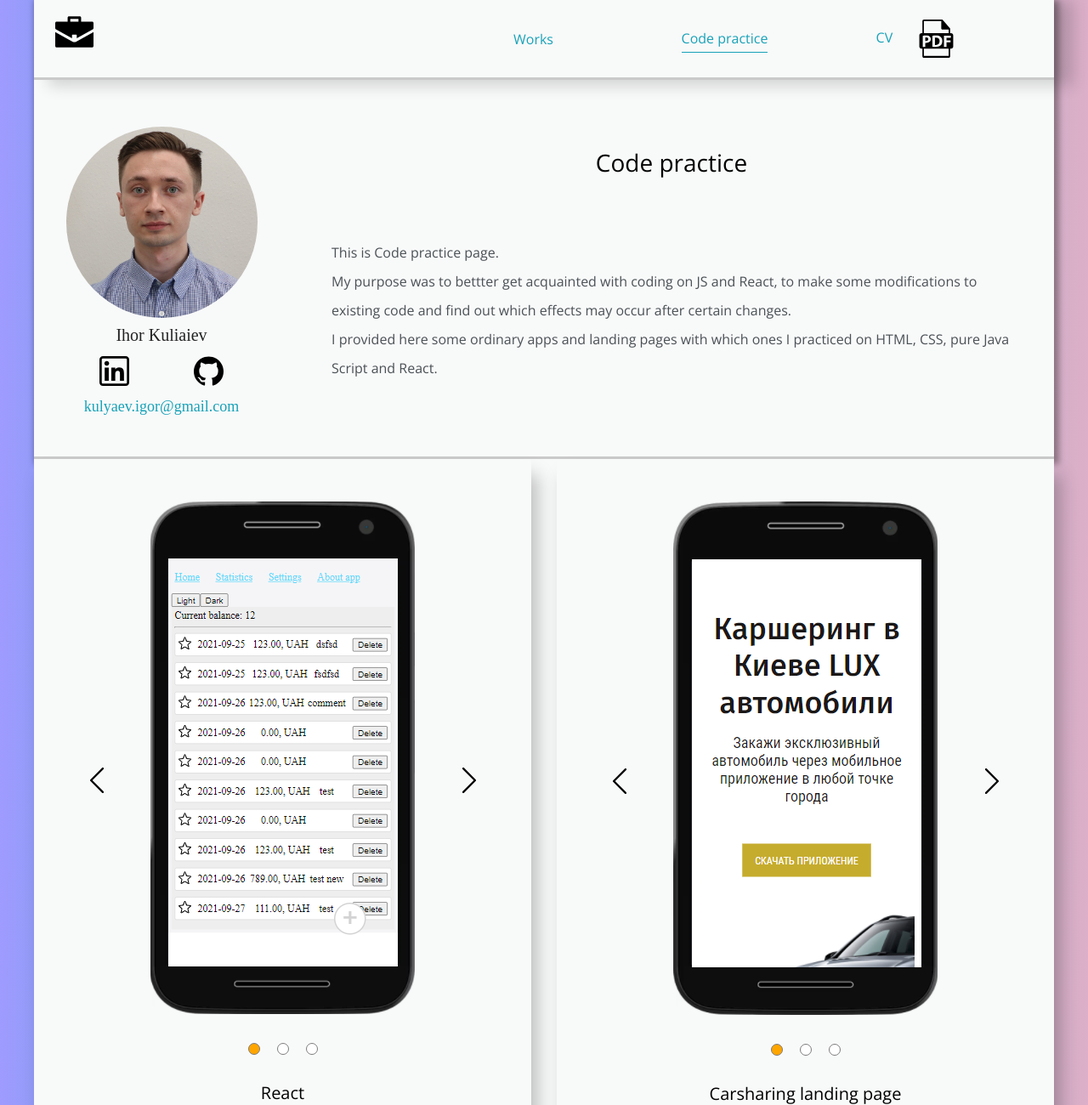
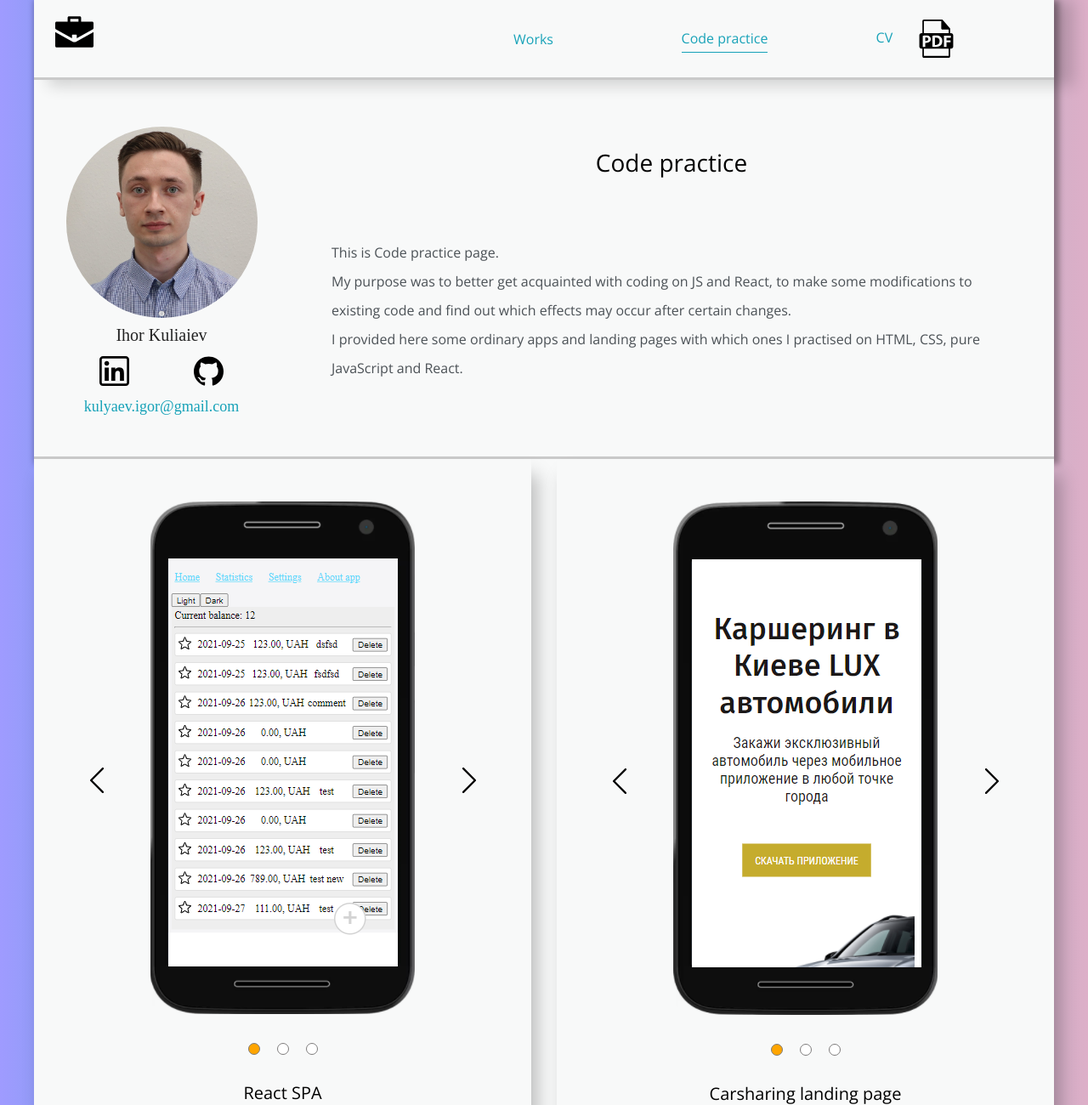
Before and after one commit to Igor-Kulyaev/portfolio, a plain HTML site: page code.html in a window 1280 px wide. Shown: the top 1300 px of the page at 85% size. Drawn offline with nearby package versions, Linux system fonts and the light colour scheme.

Commit message:
Update code.html

```diff
--- a/code.html
+++ b/code.html
@@ -83,14 +83,14 @@
                             This is Code practice page.
                         </p>
                         <p class="works__text">
-                            My purpose was to bettter get acquainted with coding on JS and React, to make some
+                            My purpose was to better get acquainted with coding on JS and React, to make some
                             modifications
                             to existing code and find out which effects may occur after certain changes.
                         </p>
                         <p class="works__text">
-                            I provided here some ordinary apps and landing pages with which ones I practiced on HTML,
+                            I provided here some ordinary apps and landing pages with which ones I practised on HTML,
                             CSS,
-                            pure Java Script and React.
+                            pure JavaScript and React.
                         </p>
                     </div>
                 </div>
@@ -114,7 +114,7 @@
                         </div>
                     </div>
                     <div class="post-preview">
-                        <h6 class="post-title">React</h6>
+                        <h6 class="post-title">React SPA</h6>
                         <p class="post-info">This app allows to control monthly expenses and incomes.</p>
                         <p class="post-stack">Stack</p>
                         <ul class="tags">
@@ -183,11 +183,12 @@
                             making posts, following/unfollowing users).</p>
                         <p class="post-stack">Stack</p>
                         <ul class="tags">
-                            <li class="tag html">HTML</li>
-                            <li class="tag css">CSS</li>
                             <li class="tag javascript">JavaScript</li>
                             <li class="tag node">React</li>
                             <li class="tag gulp">Redux</li>
+                            <li class="tag html">HTML</li>
+                            <li class="tag css">CSS</li>
+
                         </ul>
                         <ul class="buttons__list">
                             <li class="button-item">
```
